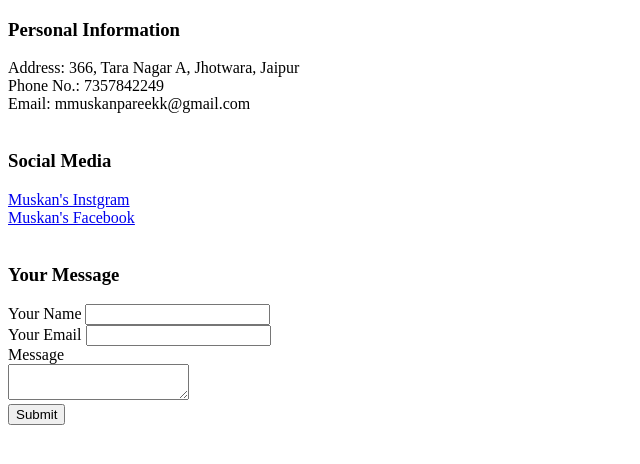
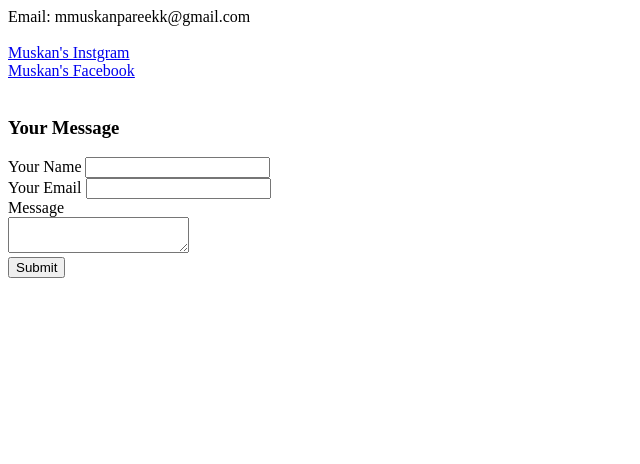
Before and after one commit to muskann24/personalsite, a plain HTML site: page c.html in a window 1280 px wide. Shown: the whole page, without its empty margins (0-640 px from the left). Drawn offline with Linux system fonts and the light colour scheme.

Commit message:
Update c.html

```diff
--- a/c.html
+++ b/c.html
@@ -5,11 +5,7 @@
 </head>
 
 <body>
-  <h3>Personal Information</h3>
-  Address: 366, Tara Nagar A, Jhotwara, Jaipur<br />
-  Phone No.: 7357842249<br />
   Email: mmuskanpareekk@gmail.com<br /><br />
-  <h3>Social Media</h3>
   <a href="https://www.instagram.com/muskann24_/" <a>Muskan's Instgram</a><br />
   <a href="https://www.facebook.com/muskan.pareek.71">Muskan's Facebook</a><br /><br />
   <h3>Your Message</h3>
```
